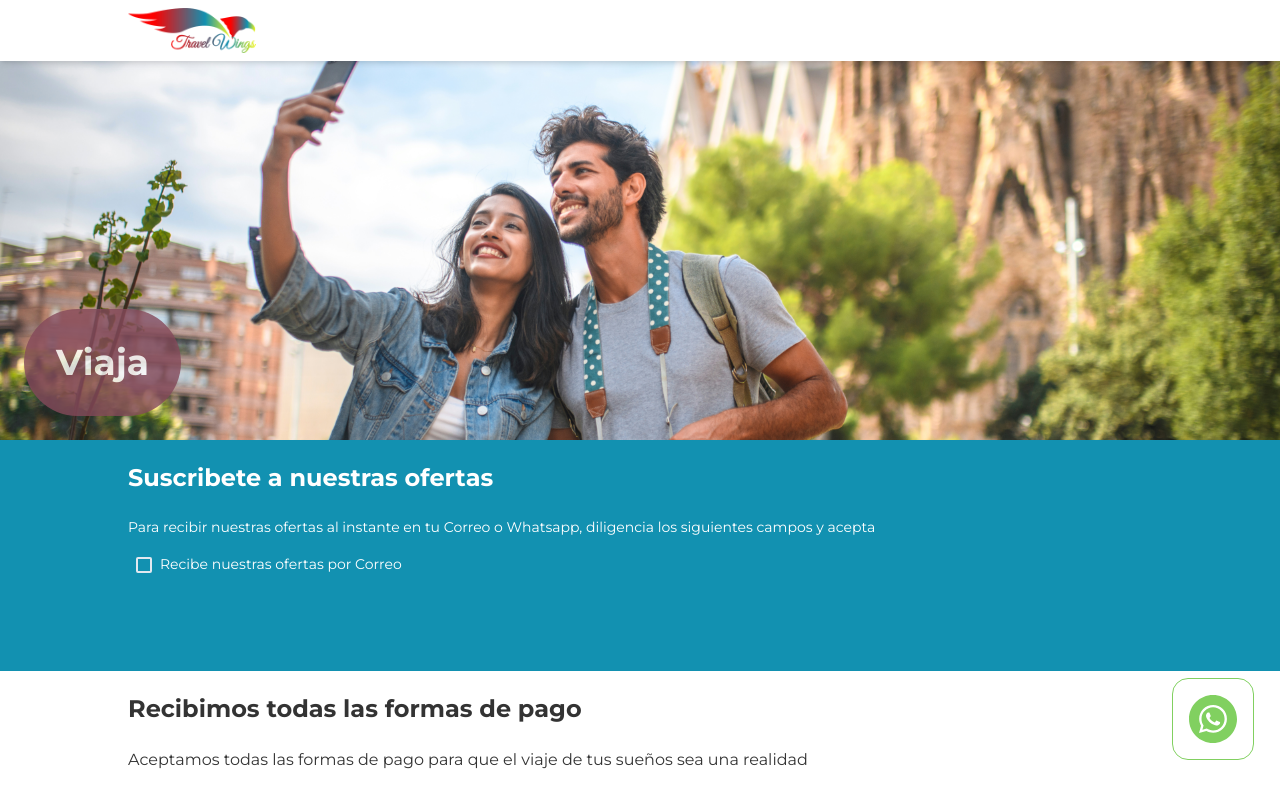
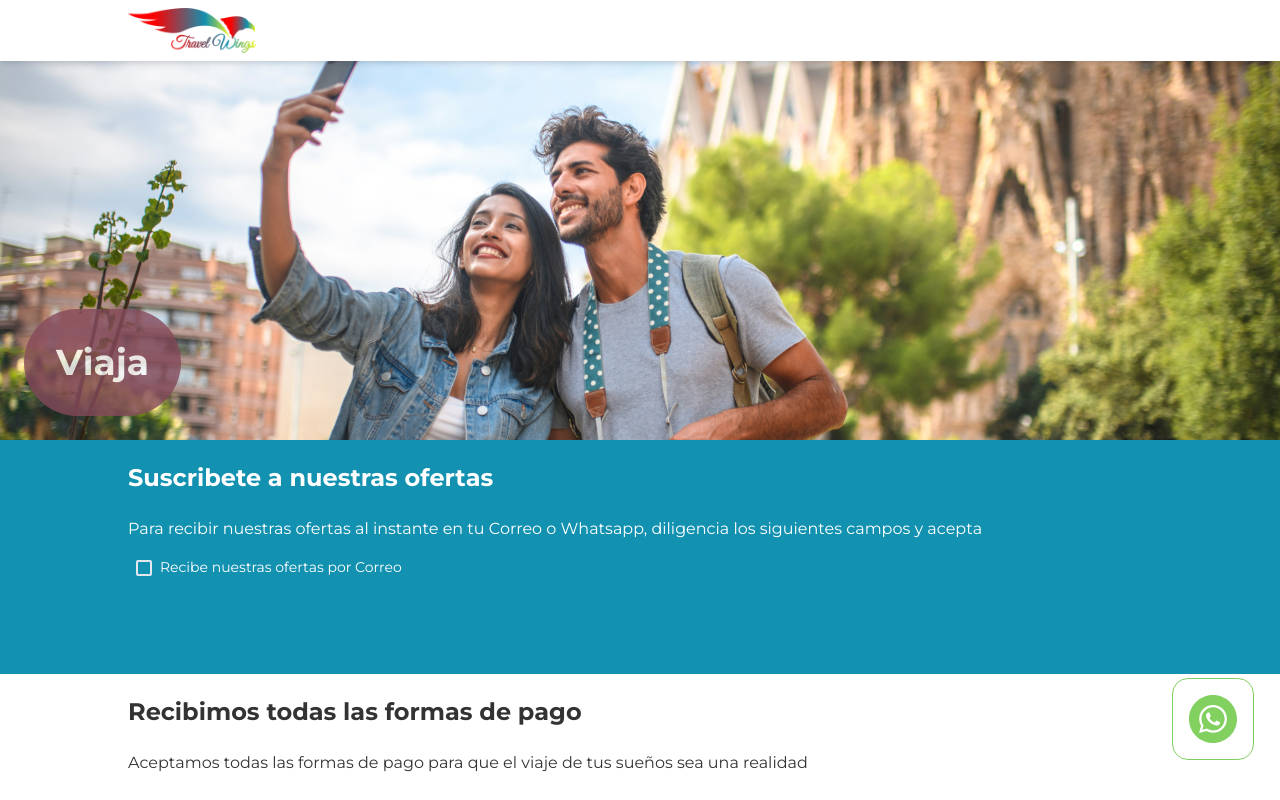
Before and after one commit to rafag0729/travelwings, a React (Create React App) app: page / in a window 1280 px wide. Shown: the top 800 px of the page. Built offline with nearby package versions, Linux system fonts and the light colour scheme; no server answers.

Commit message:
Subscribe section font size adjusted to md

```diff
--- a/src/components/Home/Subscribe/Subscribe.tsx
+++ b/src/components/Home/Subscribe/Subscribe.tsx
@@ -1,5 +1,5 @@
 import { Box, Heading, Text } from "@chakra-ui/react"
-import { GetWhatsapp, GetEmail } from "components";
+import { GetEmail } from "components";
 
 
 
@@ -19,7 +19,7 @@ export const Subscribe = () => {
             >Suscribete a nuestras ofertas</Heading>
           <Text
               color="white"
-              fontSize="sm"
+              fontSize="md"
               mb="4"
             >Para recibir nuestras ofertas al instante en tu Correo o Whatsapp, diligencia los siguientes campos y acepta</Text>
 
```
